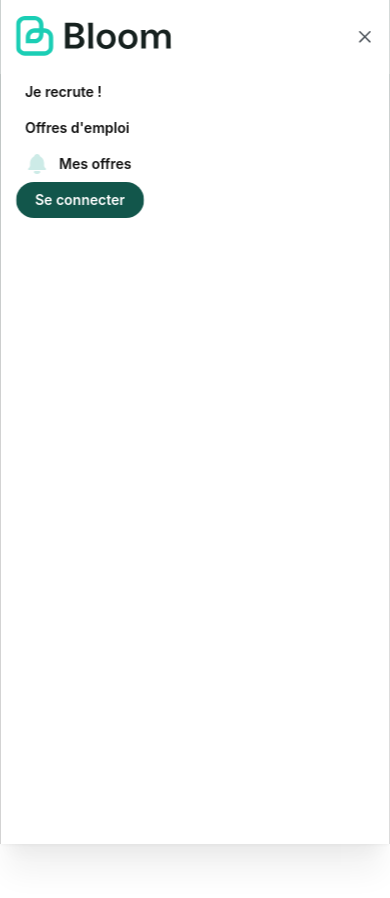
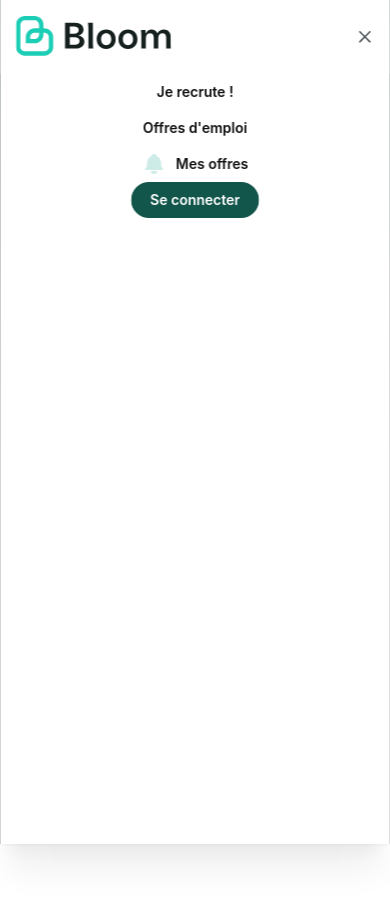
Before and after one commit to alirani/bloom_test_tech, a Next.js app: page / in a window 390 px wide. Both pictures are taken after a click on the button "Open navigation". Shown: the top 898 px of the page. Built offline with nearby package versions, Linux system fonts and the light colour scheme.

Commit message:
feat : center mob navigation items

```diff
--- a/src/components/Header/Header.module.scss
+++ b/src/components/Header/Header.module.scss
@@ -30,7 +30,8 @@
   @media (min-width: 64.0625rem) {
     display: none;
   }
-  & > ul {
-    align-items: center;
-  }
 }
+
+.centeredList {
+  text-align: center;
+}
--- a/src/components/Header/Header.tsx
+++ b/src/components/Header/Header.tsx
@@ -18,9 +18,9 @@ interface HeaderProps {
   navItems: NavLink[]
 }
 
-const getNavItems = (navItems: NavLink[]) => {
+const getNavItems = (navItems: NavLink[], centered?: boolean) => {
   return (
-    <ul>
+    <ul className={centered ? styles.centeredList : ''}>
       {navItems.map((navItem) => (
         <li key={navItem.label}>
           {navItem.button ? (
@@ -56,6 +56,7 @@ const Header = (props: HeaderProps) => {
   const { navItems } = props
 
   const [opened, { open, close }] = useDisclosure()
+  const centered = true
 
   return (
     <header className={styles.header}>
@@ -74,7 +75,7 @@ const Header = (props: HeaderProps) => {
           onClose={close}
           title={<BloomIcon />}
         >
-          {getNavItems(navItems)}
+          {getNavItems(navItems, centered)}
         </Drawer>
       </nav>
     </header>
```
